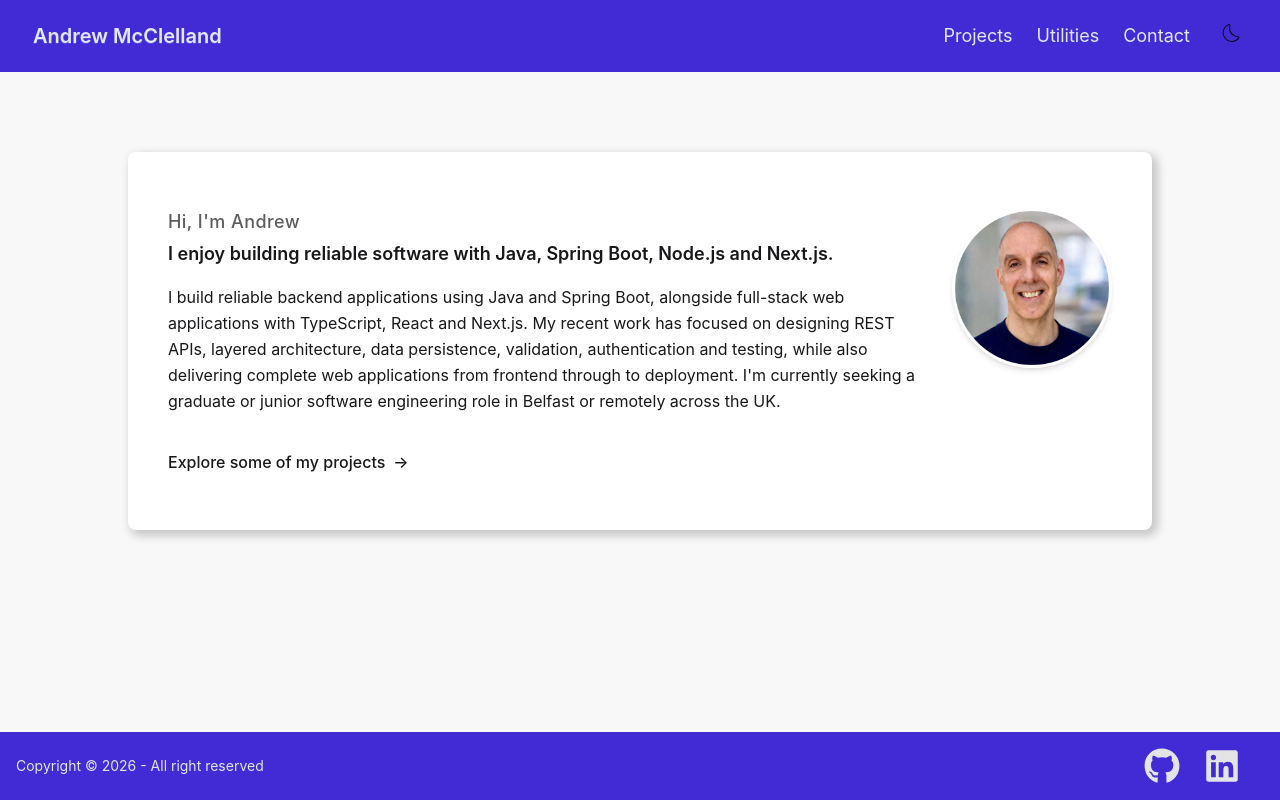
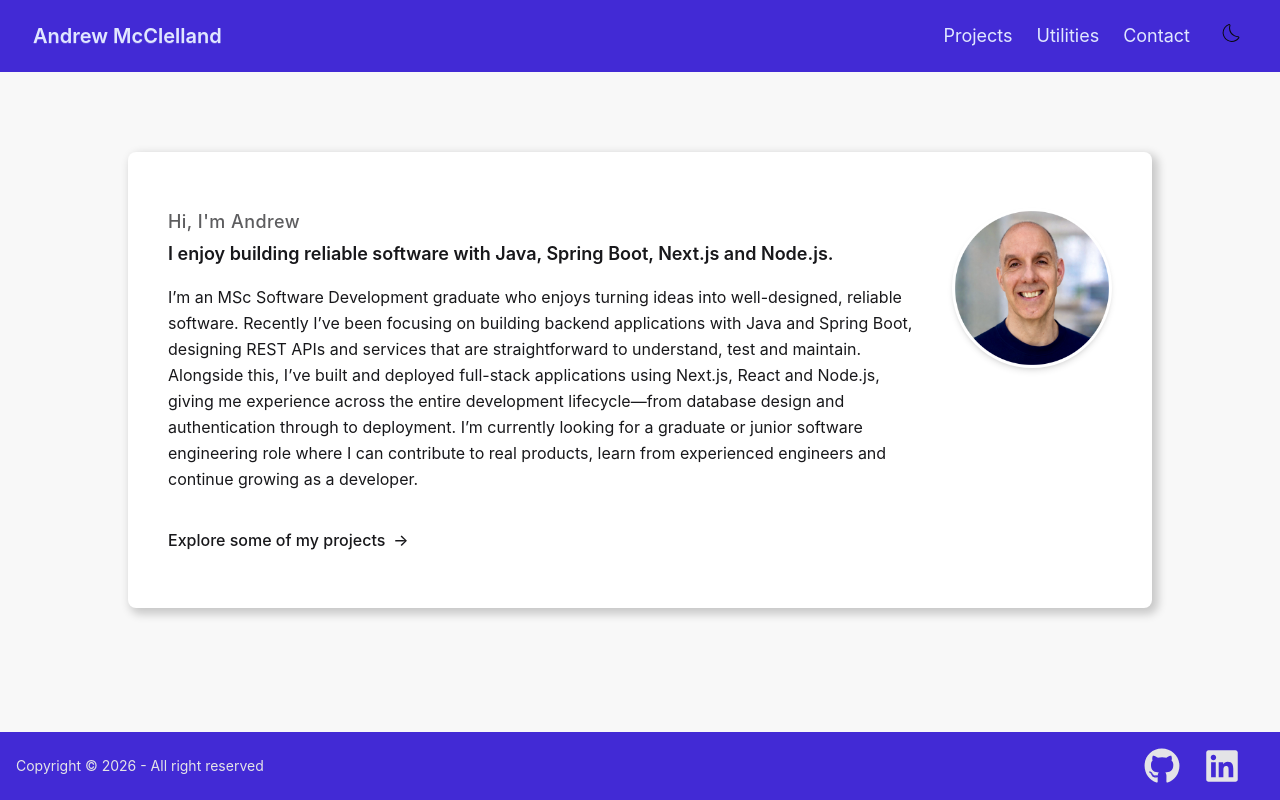
Before and after one commit to aejmcclelland/portfolio, a Next.js app: page / in a window 1280 px wide. Built offline with nearby package versions, Linux system fonts and the light colour scheme; no server answers.

Commit message:
Update Hero.tsx

```diff
--- a/src/components/Hero.tsx
+++ b/src/components/Hero.tsx
@@ -12,17 +12,13 @@ export default function Hero() {
 						Hi, I&apos;m Andrew
 					</p>
 			<h2 className='text-md sm:text-lg font-semibold text-base-content mb-4'>
-  I enjoy building reliable software with Java, Spring Boot, Node.js and Next.js.
+  I enjoy building reliable software with Java, Spring Boot, Next.js and Node.js.
 </h2>
 
 <p className='text-sm sm:text-base text-base-content leading-relaxed mb-3'>
-  I build reliable backend applications using Java and Spring Boot, alongside
-  full-stack web applications with TypeScript, React and Next.js. My recent
-  work has focused on designing REST APIs, layered architecture, data
-  persistence, validation, authentication and testing, while also delivering
-  complete web applications from frontend through to deployment. I'm currently
-  seeking a graduate or junior software engineering role in Belfast or remotely
-  across the UK.
+  I’m an MSc Software Development graduate who enjoys turning ideas into well-designed, reliable software. Recently I’ve been focusing on building backend applications with Java and Spring Boot, designing REST APIs and services that are straightforward to understand, test and maintain. Alongside this, I’ve built and deployed full-stack applications using Next.js, React and Node.js, giving me experience across the entire development lifecycle—from database design and authentication through to deployment.
+
+I’m currently looking for a graduate or junior software engineering role where I can contribute to real products, learn from experienced engineers and continue growing as a developer.
 </p>
 
 					<div className='mt-6'>
```
